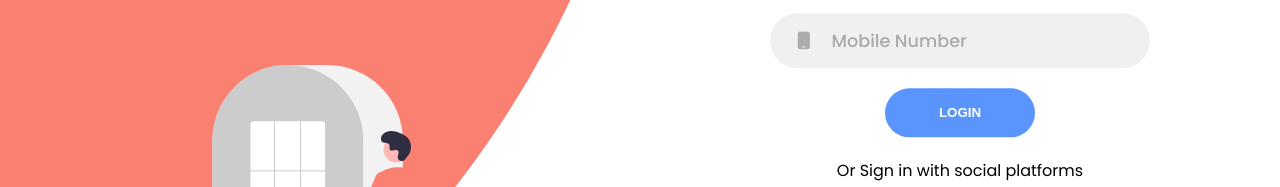
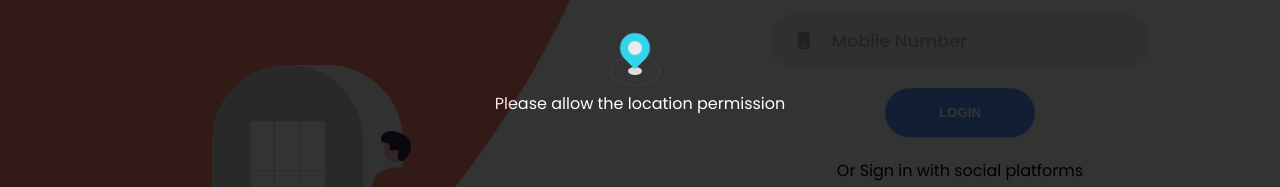
Before and after one commit to Aagam-Jain-113/AidZee, a plain HTML site: page templates/portal.html in a window 1280 px wide. Shown: the part 347-534 px from the top of the page. Drawn offline with Linux system fonts and the light colour scheme.

Commit message:
added loading screen until user gives location permission

```diff
--- a/static/css/location.css
+++ b/static/css/location.css
@@ -1,5 +1,21 @@
-body {
-    background: #e6e6e6;
+/* LOCATION LOADER CSS */
+
+.location-loader-container {
+  background: black;
+  width: 100vw;
+  height: 100vh;
+  position: fixed;
+   z-index: 10;
+  opacity: 0.8;
+}
+
+.message {
+  position: absolute;
+  left: 50%;
+  top: 50%;
+  transform: translate(-50%, -50%);
+  margin-top: 50px;
+  color: white;
 }
 
 .pin {
--- a/static/scripts/portal.js
+++ b/static/scripts/portal.js
@@ -51,6 +51,7 @@ if ("geolocation" in navigator) {
       /* success: print result on the console */
       console.log("latitude: " + position.coords.latitude);
       console.log("longitude: " + position.coords.longitude);
+      document.getElementsByClassName('location-loader-container')[0].style.display = "none";
     },
     (error) => {
       /* error: call showError Method for detailed logging of the error */
--- a/templates/portal.html
+++ b/templates/portal.html
@@ -5,10 +5,16 @@
     <meta name="viewport" content="width=device-width, initial-scale=1.0" />
     <link rel="icon" href="../static/icons/login.png" />
     <script src="https://kit.fontawesome.com/64d58efce2.js" crossorigin="anonymous"></script>
+    <link rel="stylesheet" href="../static/css/location.css" />
     <link rel="stylesheet" href="../static/css/portal.css" />
     <title>AidZee | Portal</title>
   </head>
   <body>
+    <div class="location-loader-container">
+        <div class="pin"></div>
+        <div class="pulse"></div>
+        <div class="message">Please allow the location permission</div>
+    </div>
     <div class="container">
       <div class="forms-container">
         <div class="signin-signup">
```
Also changed, not shown: static/css/portal.css (line endings or trailing spaces). Lines whose indentation alone changed are shown as unchanged.
